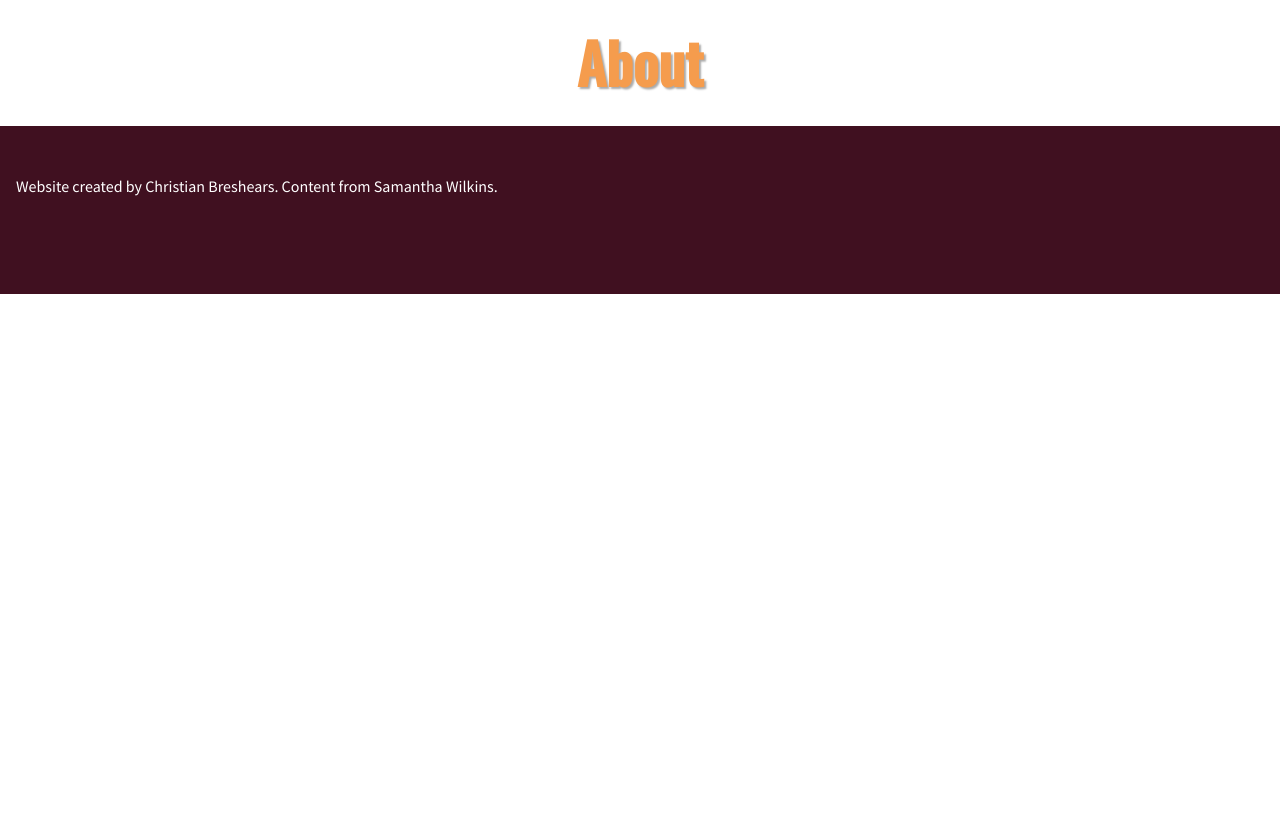
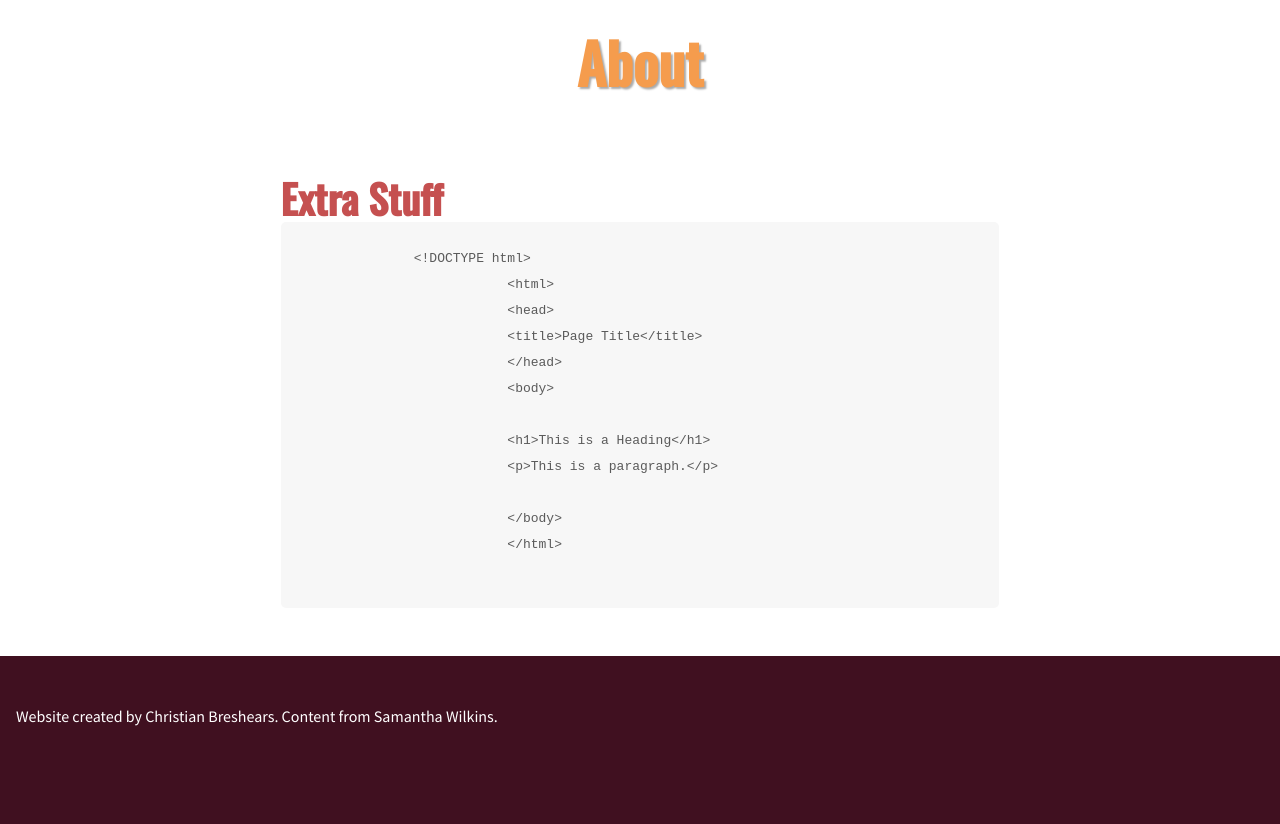
Before and after one commit to is-120-winter-2023/responsive-flexboxes-Brechristian, a website: page about/index.html in a window 1280 px wide. Shown: the part 1019-1843 px from the top of the page. Before the commit the page ends 1313 px from the top, so only its background shows below. Drawn offline with nearby package versions, Linux system fonts and the light colour scheme.

Commit message:
added website++ req

```diff
--- a/about/index.html
+++ b/about/index.html
@@ -54,6 +54,25 @@
     document.querySelector(".menu-icon").addEventListener("click", () => {
       header.classList.toggle("close");
     });</script>
+
+  <article>
+
+    <h2> Extra Stuff</h2>
+    <pre>
+              &lt;!DOCTYPE html&gt;
+                          &lt;html&gt;
+                          &lt;head&gt;
+                          &lt;title&gt;Page Title&lt;/title&gt;
+                          &lt;/head&gt;
+                          &lt;body&gt;
+
+                          &lt;h1&gt;This is a Heading&lt;/h1&gt;
+                          &lt;p&gt;This is a paragraph.&lt;/p&gt;
+
+                          &lt;/body&gt;
+                          &lt;/html&gt;
+    </pre>
+  </article>
 </body>
 <footer>
   <p>Website created by Christian Breshears. Content from Samantha Wilkins.</p>
--- a/styles/main.css
+++ b/styles/main.css
@@ -359,6 +359,17 @@ header nav a {
   transform: rotate(-135deg);
 }
 
+pre {
+  display: block;
+  word-break: normal;
+  word-wrap: normal;
+  line-height: 2;
+  background-color: #f7f7f7;
+  padding: 1.5rem;
+  margin-bottom: 3rem;
+  border-radius: 5px;
+}
+
 @media (min-width: 500px) {
   .panel {
     flex-direction: row;
```
